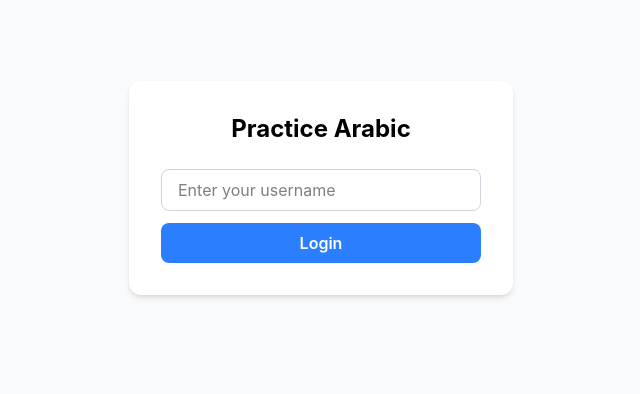
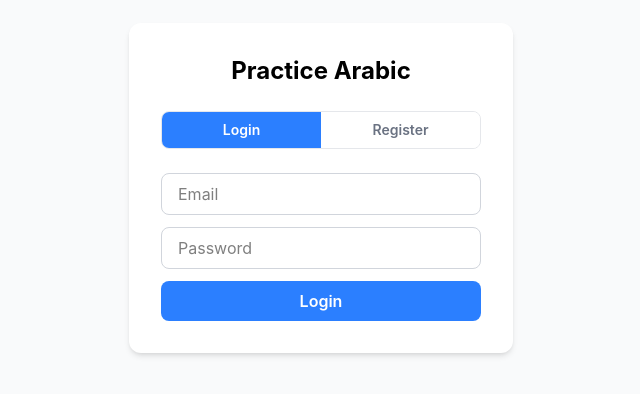
Before and after one commit to alexnaveh/practice-arabic-web, a React (Vite) app in the folder frontend/: page /login in a window 1280 px wide. Shown: the part 212-606 px from the top of the page, without its empty margins (319-959 px from the left). Built offline with nearby package versions, Linux system fonts and the light colour scheme.

Commit message:
add:(frontend) AuthPage.jsx and update related files

```diff
--- a/frontend/src/api.js
+++ b/frontend/src/api.js
@@ -1,13 +1,28 @@
 const BASE_URL = "/api";
 
-export async function loginUser(username) {
+export async function loginUser(email, password) {
   const response = await fetch(`${BASE_URL}/users/login`, {
     method: "POST",
     headers: { "Content-Type": "application/json" },
-    body: JSON.stringify({ username }),
+    body: JSON.stringify({ email, password }),
   });
+  if (!response.ok) {
+    const data = await response.json();
+    throw new Error(data.detail || "Login failed");
+  }
+  return response.json();
+}
 
-  if (!response.ok) throw new Error("Login failed");
+export async function registerUser(email, password) {
+  const response = await fetch(`${BASE_URL}/users/register`, {
+    method: "POST",
+    headers: { "Content-Type": "application/json" },
+    body: JSON.stringify({ email, password }),
+  });
+  if (!response.ok) {
+    const data = await response.json();
+    throw new Error(data.detail || "Registration failed");
+  }
   return response.json();
 }
 
--- a/frontend/src/main.jsx
+++ b/frontend/src/main.jsx
@@ -2,10 +2,10 @@ import { StrictMode } from "react";
 import { createRoot } from "react-dom/client";
 import { BrowserRouter, Routes, Route, Navigate } from "react-router-dom";
 import "./index.css";
-import LoginPage from "./pages/LoginPage";
 import HomePage from "./pages/HomePage";
 import GroupsPage from "./pages/GroupsPage";
 import GroupPage from "./pages/GroupPage";
+import AuthPage from "./pages/AuthPage";
 
 function PrivateRoute({ children }) {
   const token = localStorage.getItem("token");
@@ -16,7 +16,7 @@ createRoot(document.getElementById("root")).render(
   <StrictMode>
     <BrowserRouter>
       <Routes>
-        <Route path="/login" element={<LoginPage />} />
+        <Route path="/login" element={<AuthPage />} />
         <Route
           path="/"
           element={
--- /dev/null
+++ b/frontend/src/pages/AuthPage.jsx
@@ -0,0 +1,116 @@
+import { useState } from "react";
+import { useNavigate } from "react-router-dom";
+import { loginUser, registerUser } from "../api";
+
+export default function AuthPage() {
+  const [mode, setMode] = useState("login"); // "login" | "register"
+  const [email, setEmail] = useState("");
+  const [password, setPassword] = useState("");
+  const [confirmPassword, setConfirmPassword] = useState("");
+  const [error, setError] = useState("");
+  const navigate = useNavigate();
+
+  function switchMode(newMode) {
+    setMode(newMode);
+    setError("");
+    setEmail("");
+    setPassword("");
+    setConfirmPassword("");
+  }
+
+  async function handleSubmit() {
+    setError("");
+
+    if (!email.trim() || !password.trim()) {
+      setError("Please fill in all fields");
+      return;
+    }
+
+    if (mode === "register") {
+      if (password !== confirmPassword) {
+        setError("Passwords do not match");
+        return;
+      }
+    }
+
+    try {
+      const data =
+        mode === "login"
+          ? await loginUser(email, password)
+          : await registerUser(email, password);
+
+      localStorage.setItem("token", data.access_token);
+      navigate("/");
+    } catch (err) {
+      setError(err.message || "Something went wrong, please try again");
+    }
+  }
+
+  return (
+    <div className="min-h-screen flex items-center justify-center bg-gray-50">
+      <div className="bg-white p-8 rounded-xl shadow-md w-full max-w-sm">
+        <h1 className="text-2xl font-bold text-center mb-6">Practice Arabic</h1>
+
+        {/* Toggle */}
+        <div className="flex rounded-lg border border-gray-200 mb-6 overflow-hidden">
+          <button
+            onClick={() => switchMode("login")}
+            className={`flex-1 py-2 text-sm font-semibold transition ${
+              mode === "login"
+                ? "bg-blue-500 text-white"
+                : "bg-white text-gray-500 hover:bg-gray-50"
+            }`}
+          >
+            Login
+          </button>
+          <button
+            onClick={() => switchMode("register")}
+            className={`flex-1 py-2 text-sm font-semibold transition ${
+              mode === "register"
+                ? "bg-blue-500 text-white"
+                : "bg-white text-gray-500 hover:bg-gray-50"
+            }`}
+          >
+            Register
+          </button>
+        </div>
+
+        {/* Fields */}
+        <input
+          type="email"
+          placeholder="Email"
+          value={email}
+          onChange={(e) => setEmail(e.target.value)}
+          className="w-full border border-gray-300 rounded-lg px-4 py-2 mb-3 focus:outline-none focus:ring-2 focus:ring-blue-400"
+        />
+        <input
+          type="password"
+          placeholder="Password"
+          value={password}
+          onChange={(e) => setPassword(e.target.value)}
+          className="w-full border border-gray-300 rounded-lg px-4 py-2 mb-3 focus:outline-none focus:ring-2 focus:ring-blue-400"
+        />
+        {mode === "register" && (
+          <input
+            type="password"
+            placeholder="Confirm Password"
+            value={confirmPassword}
+            onChange={(e) => setConfirmPassword(e.target.value)}
+            className="w-full border border-gray-300 rounded-lg px-4 py-2 mb-3 focus:outline-none focus:ring-2 focus:ring-blue-400"
+          />
+        )}
+
+        {/* Error */}
+        {error && <p className="text-red-500 text-sm mb-3">{error}</p>}
+
+        {/* Submit */}
+        <button
+          onClick={handleSubmit}
+          className="w-full bg-blue-500 hover:bg-blue-600 text-white font-semibold py-2 rounded-lg transition"
+        >
+          {mode === "login" ? "Login" : "Create Account"}
+        </button>
+      </div>
+    </div>
+  );
+}
--- a/frontend/src/pages/LoginPage.jsx
+++ /dev/null
@@ -1,45 +0,0 @@
-import { useState } from "react";
-import { useNavigate } from "react-router-dom";
-import { loginUser } from "../api";
-
-export default function LoginPage() {
-  const [username, setUsername] = useState("");
-  const [error, setError] = useState("");
-  const navigate = useNavigate();
-
-  async function handleLogin() {
-    if (!username.trim()) {
-      setError("Please enter a username");
-      return;
-    }
-    try {
-      const data = await loginUser(username);
-      localStorage.setItem("token", data.access_token);
-      navigate("/");
-    } catch {
-      setError("Something went wrong, please try again");
-    }
-  }
-
-  return (
-    <div className="min-h-screen flex items-center justify-center bg-gray-50">
-      <div className="bg-white p-8 rounded-xl shadow-md w-full max-w-sm">
-        <h1 className="text-2xl font-bold text-center mb-6">Practice Arabic</h1>
-        <input
-          type="text"
-          placeholder="Enter your username"
-          value={username}
-          onChange={(e) => setUsername(e.target.value)}
-          className="w-full border border-gray-300 rounded-lg px-4 py-2 mb-3 focus:outline-none focus:ring-2 focus:ring-blue-400"
-        />
-        {error && <p className="text-red-500 text-sm mb-3">{error}</p>}
-        <button
-          onClick={handleLogin}
-          className="w-full bg-blue-500 hover:bg-blue-600 text-white font-semibold py-2 rounded-lg transition"
-        >
-          Login
-        </button>
-      </div>
-    </div>
-  );
-}
```
